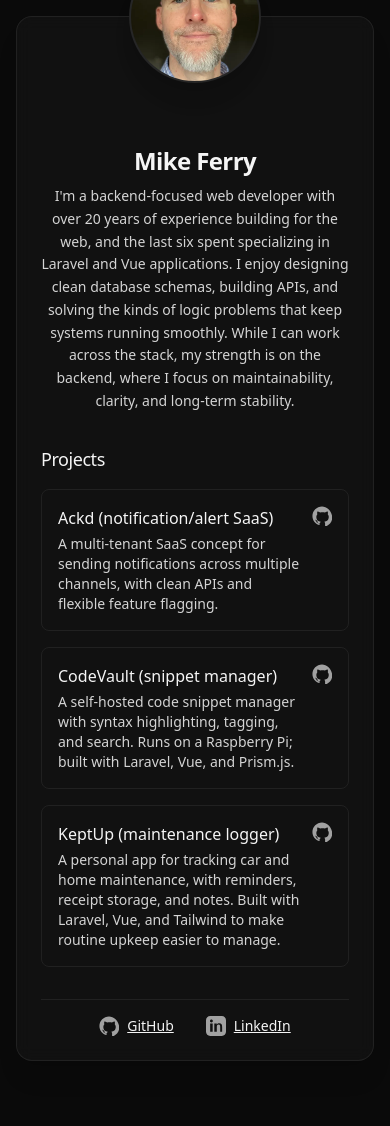
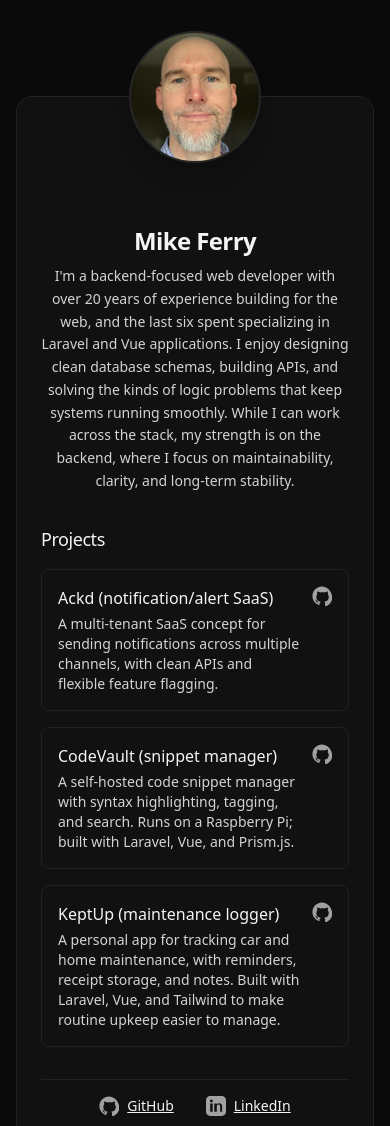
Before and after one commit to mikeferry/mikeferry.github.io, a website: page docs/index.html in a window 390 px wide. Shown: the top 1126 px of the page. Before the commit the page ends 1077 px from the top, so only its background shows below. Drawn offline with Linux system fonts and the light colour scheme.

Commit message:
fix: prevent avatar clipping on mobile by adding top padding

```diff
--- a/docs/index.html
+++ b/docs/index.html
@@ -17,7 +17,7 @@
     <link rel="stylesheet" href="./style.css"/>
 </head>
 <body class="min-h-dvh bg-neutral-950 text-neutral-100 antialiased">
-    <main class="min-h-dvh grid place-items-center p-4">
+    <main class="min-h-dvh flex items-center justify-center p-4 pt-24">
         <div class="w-full max-w-2xl">
             <section class="relative border border-neutral-800/80 bg-neutral-900/60 rounded-2xl shadow-xl backdrop-blur-sm">
                 <!-- Avatar -->
```
Also changed, not shown: docs/style.css.
